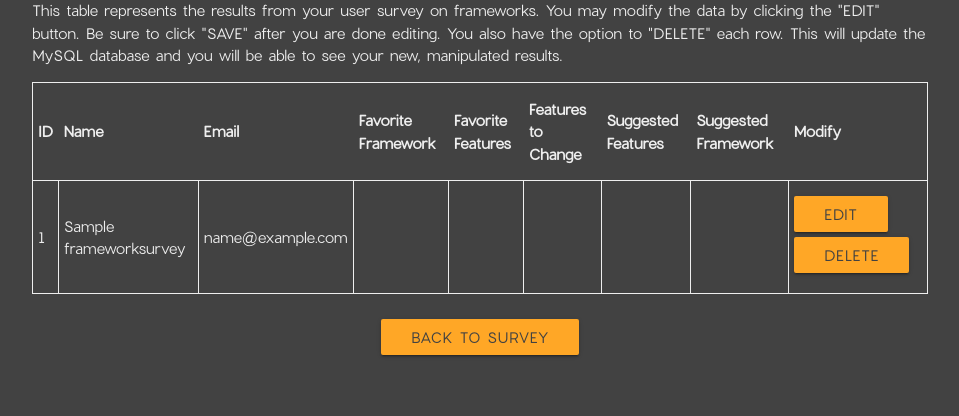
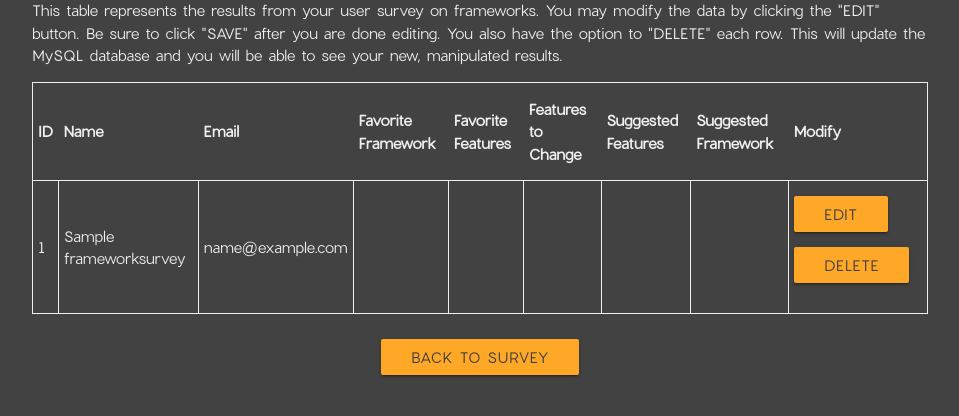
Before and after one commit to ahashim1/CSC174_Assignment8, a PHP site: page /admin.php in a window 1280 px wide. Shown: the part 196-612 px from the top of the page, without its empty margins (160-1119 px from the left). Run offline with PHP 8.4, Linux system fonts and the light colour scheme; tables that the repository leaves empty or names only in its code hold one stand-in row (values such as "Sample post"); data that the repository does not hold is empty; some libraries are stand-ins or nearby versions.

Commit message:
added more margin to buttons

```diff
--- a/css/overrides.css
+++ b/css/overrides.css
@@ -87,6 +87,7 @@ h1{
 
 .btn{
 	color: #424242;
+	margin-bottom: 15px;
 }
 
 button{
```
